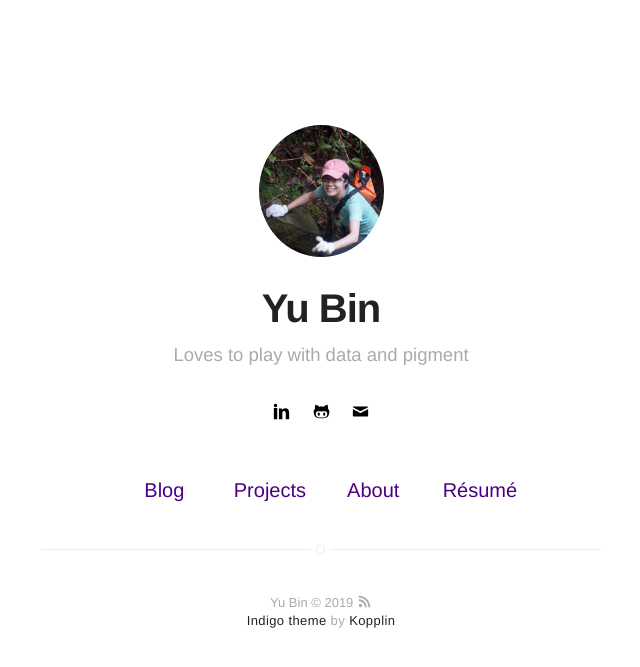
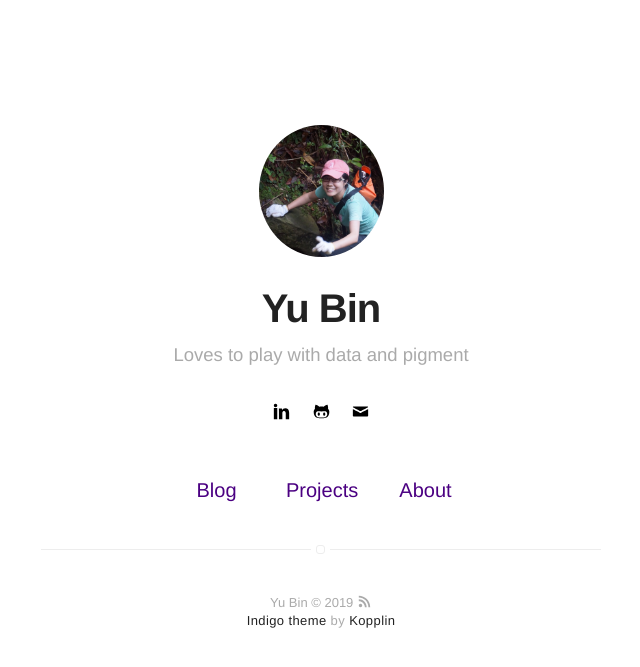
Before and after one commit to yubin627/yubin627.github.io, a Jekyll site: the page built from index.html, in a window 1280 px wide. Shown: the top 667 px of the page, without its empty margins (319-959 px from the left). Built offline with Jekyll 4.4.1, drawn with Linux system fonts in a browser that asks for light colours.

Commit message:
minor edits

```diff
--- a/_config.yml
+++ b/_config.yml
@@ -12,9 +12,9 @@
 
 # If you want to include your resume, set to true
 # and specify source (external or local).
-resume: true
+resume: false
 resume-external: false
-resume-url: https://google.com/?q=my+resume
+resume-url:
 
 url: https://yubin627.github.io/
 # your url: http://USERNAME.github.io
@@ -59,6 +59,12 @@
         bio: Loves to play with data and pigment
         external-image: false
         picture: assets/images/profile.jpg
+    fishcake:
+        name: Fish Cake
+        bio: Storytelling with data
+        external-image: false
+        picture: assets/images/photo.jpg
+        twitter: jamesfoster
 
 
 # do you want a larger site? change the option below
--- a/blog/index.html
+++ b/blog/index.html
@@ -9,7 +9,7 @@
 		<p class="text-center">Nothing published yet!</p>
 	{% elsif site.paginate %}
 		{% for post in paginator.posts %}
-			{% if post.category == 'blog' %}
+			{% if post.category == 'project' %}
 				{% if post.hidden != true %}
 					{% include blog-post.html %}
 				{% endif %}
@@ -19,7 +19,7 @@
 		{% include pagination.html%}
 	{% else %}
 		{% for post in site.posts %}
-			{% if post.category == 'blog' %}
+			{% if post.category == 'project' %}
 				{% if post.hidden != true %}
 					{% include blog-post.html %}
 				{% endif %}
```
Also changed, not shown: _includes/disqus.html (line endings or trailing spaces), 1 other file.
